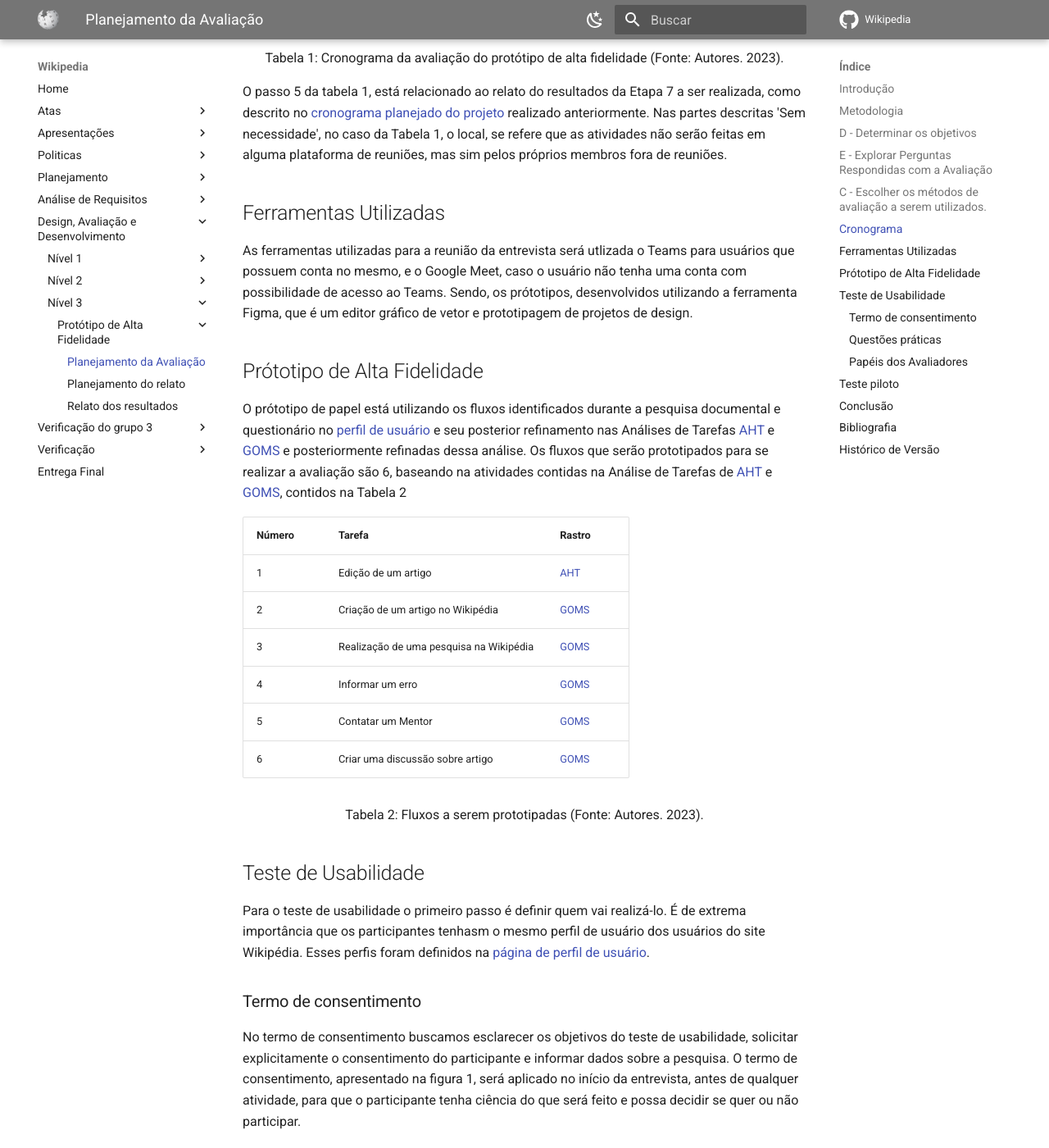
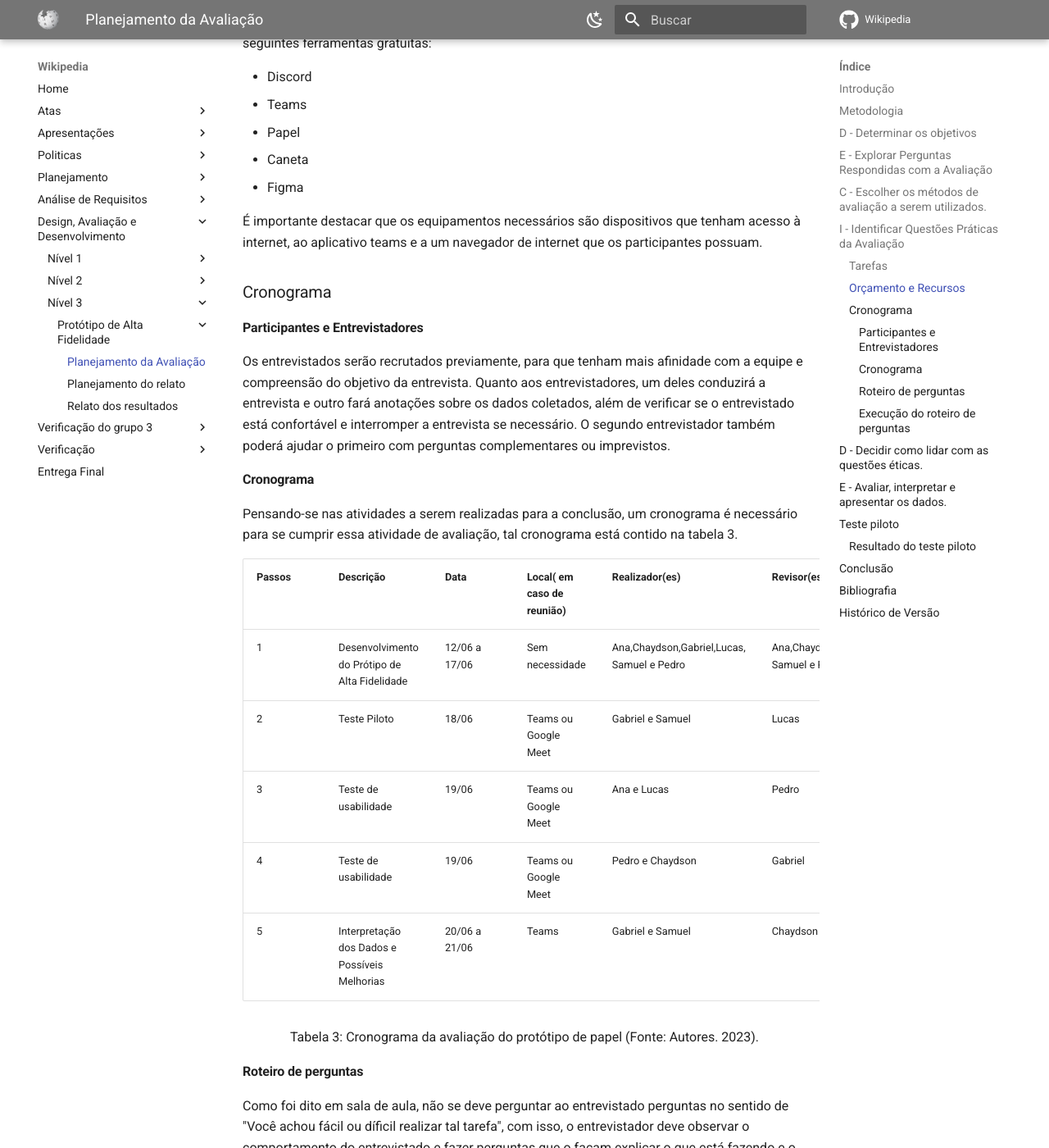
Before and after one commit to Interacao-Humano-Computador/2023.1-Wikipedia, an MkDocs documentation site: the page built from docs/design-avaliacao-desenvolvimento/nivel3/prototipoAltaFidelidade/planejamentoAvaliacaoPrototipoAltaFidelidade.md, in a window 1280 px wide and 1400 px high, scrolled down 2782 px. Shown: the whole window at 82% size. Built offline with MkDocs 1.6.1 and Material for MkDocs 9.7.7, drawn with Linux system fonts in a browser that asks for light colours; a script that is not in the unit is left out; comment, search, counter and statistics services are not loaded; some of the changed text lies outside the part shown.

Commit message:
adicionando correções

```diff
--- a/docs/design-avaliacao-desenvolvimento/nivel3/prototipoAltaFidelidade/planejamentoAvaliacaoPrototipoAltaFidelidade.md
+++ b/docs/design-avaliacao-desenvolvimento/nivel3/prototipoAltaFidelidade/planejamentoAvaliacaoPrototipoAltaFidelidade.md
@@ -12,14 +12,14 @@
 
 O planejamento seguirá o framework DECIDE, que consiste em seis etapas representadas pelas letras da palavra. A tabela 1 mostra o que cada letra significa.
 
-| Componente | Descrição                                                     |
-| :--------: | ------------------------------------------------------------- |
-|   **D**    | Determinar os objetivos da avaliação de IHC.                  |
-|   **E**    | Explorar perguntas a serem respondidas com a avaliação.       |
-|   **C**    | Escolher (Choose) os métodos de avaliação a serem utilizados. |
-|   **I**    | Identificar e administrar as questões práticas da avaliação.  |
-|   **D**    | Decidir como lidar com as questões éticas.                    |
-|   **E**    | Avaliar (Evaluate), interpretar e apresentar os dados.        |
+| Componente | Descrição                                                      |
+| :---------: | ---------------------------------------------------------------- |
+| **D** | Determinar os objetivos da avaliação de IHC.                   |
+| **E** | Explorar perguntas a serem respondidas com a avaliação.        |
+| **C** | Escolher (Choose) os métodos de avaliação a serem utilizados. |
+| **I** | Identificar e administrar as questões práticas da avaliação. |
+| **D** | Decidir como lidar com as questões éticas.                     |
+| **E** | Avaliar (Evaluate), interpretar e apresentar os dados.           |
 
 <div style="text-align: center">
     <p> Tabela 1: Framework DECIDE (Fonte:Barbosa, Silva, Silveira, et al. 2021).</p>
@@ -30,24 +30,17 @@
 O objetivo desta avaliação é compreender se aspectos do protótipo estão sendo bem implementados. Buscamos obter uma lista de feedback proveniente de usuários reais, com isso, iremos buscar responder as perguntas que foram elaboradas com base no livro da Simone(2021):
 
 - Avaliar a usabilidade do protótipo de alta fidelidade;
-
 - Identificar problemas na interação e interface.
 
 ## E - Explorar Perguntas Respondidas com a Avaliação
 
 O objetivo deste planejamento da avaliação é responder às seguintes perguntas, que foram elaboradas com base no livro da Simone(2021):
 
-- O usuário consegue operar o sistema?
-
-- Ele atinge seu objetivo? Com quanta eficiência? Em quanto tempo? Após cometer quantos erros?
-
-- Que parte da interface e da interação o deixa insatisfeito?
-
-- Que parte da interface o desmotiva a explorar novas funcionalidades?
-
-- Ele entende o que significa e para que serve cada elemento de interface?
-
-- Ele vai entender o que deve fazer em seguida?
+- Você encontrou alguma dificuldade ao realizar a tarefa solicitada?
+- Você encontrou alguma inconsistência ou erro na interface durante a tarefa solicitada?
+- Alguma sugestão de melhoria em relação à distribuição dos elementos na tela da tarefa solicitada?
+- Você acredita que a tarefa solicitada corresponde com ações reais feitas no site?
+- O protótipo apresentado foi de fácil utilização na tarefa solicitada?
 
 ## C - Escolher os métodos de avaliação a serem utilizados.
 
@@ -57,84 +50,84 @@
 
 Esse método foi escolhido porque permite obter muitas informações e fazer perguntas que exploram os objetivos dos usuários. Além disso, a entrevista deverá ser gravada e documentada no [relato](relatoPrototipoAltaFidelidade.md).
 
-## Cronograma
+------------------------------------------------------------------------
 
-Pensando-se nas atividades a serem realizadas para a conclusão, um cronograma é necessário para se cumprir essa atividade de avaliação, tal cronograma está contido na Tabela 1
+## I - Identificar Questões Práticas da Avaliação
+
+### Tarefas
+
+As tarefas que foram implementadas no prótotipo do papel e serão pedidas para o entrevistado realizar se encontram na tabela 2:
+
+| Número | Tarefa                                                                           |
+| ------ | -------------------------------------------------------------------------------- |
+| 1      | [Edição de um artigo](../../nivel2/prototipoDePapel/prototipos.md#editar-artigo)                             |
+| 2      | [Criação de um artigo no Wikipédia](../../nivel2/prototipoDePapel/prototipos.md#criar-um-artigo)             |
+| 3      | [Realização de uma pesquisa na Wikipédia](../../nivel2/prototipoDePapel/prototipos.md#realizar-uma-pesquisa) |
+| 4      | [Informar um erro](../../nivel2/prototipoDePapel/prototipos.md#informar-um-erro)                             |
+| 5      | [Contatar um Mentor](../../nivel2/prototipoDePapel/prototipos.md#contatar-mentor)                            |
+| 6      | [Criar uma discussão sobre artigo](../../nivel2/prototipoDePapel/prototipos.md#criar-discussão-sobre-artigo) |
+
+<div style="text-align: center">
+    <p> Tabela 2: Fluxos a serem realizados pelos entrevistados (Fonte: Autores. 2023).</p>
+</div>
+
+### Orçamento e Recursos
+
+Como o projeto da disciplina não possui fins lucrativos, não pode haver custos adicionais, como por exemplo sites pagos ou assinaturas para a realização da avaliação, portanto utilizamos as seguintes ferramentas gratuitas:
+
+- Discord
+- Teams
+- Papel
+- Caneta
+- Figma
+
+É importante destacar que os equipamentos necessários são dispositivos que tenham acesso à internet, ao aplicativo teams e a um navegador de internet que os participantes possuam.
+
+### Cronograma
+
+#### Participantes e Entrevistadores
+
+Os entrevistados serão recrutados previamente, para que tenham mais afinidade com a equipe e compreensão do objetivo da entrevista. Quanto aos entrevistadores, um deles conduzirá a entrevista e outro fará anotações sobre os dados coletados, além de verificar se o entrevistado está confortável e interromper a entrevista se necessário. O segundo entrevistador também poderá ajudar o primeiro com perguntas complementares ou imprevistos.
+
+#### Cronograma
+
+Pensando-se nas atividades a serem realizadas para a conclusão, um cronograma é necessário para se cumprir essa atividade de avaliação, tal cronograma está contido na tabela 3.
 
 | Passos | Descrição                                      | Data          | Local( em caso de reunião) | Realizador(es)                             | Revisor(es)                               |
 | ------ | ------------------------------------------------ | ------------- | --------------------------- | ------------------------------------------ | ----------------------------------------- |
-| 1      | Desenvolvimento do Prótipo de Alta Fidelidade | 12/06 a 17/06 | Sem necessidade             | Ana,Chaydson,Gabriel,Lucas, Samuel e Pedro | Ana,Chaydson,Gabriel,Lucas, Samuel e Pedr |
+| 1      | Desenvolvimento do Prótipo de Alta Fidelidade   | 12/06 a 17/06 | Sem necessidade             | Ana,Chaydson,Gabriel,Lucas, Samuel e Pedro | Ana,Chaydson,Gabriel,Lucas, Samuel e Pedr |
 | 2      | Teste Piloto                                     | 18/06         | Teams ou Google Meet        | Gabriel e Samuel                           | Lucas                                     |
-| 3      | Teste de usabilidade                          | 19/06         | Teams ou Google Meet        | Ana e Lucas                                | Pedro                                     |
-| 4      | Teste de usabilidade                          | 19/06         | Teams ou Google Meet        | Pedro e Chaydson                           | Gabriel                                   |
+| 3      | Teste de usabilidade                             | 19/06         | Teams ou Google Meet        | Ana e Lucas                                | Pedro                                     |
+| 4      | Teste de usabilidade                             | 19/06         | Teams ou Google Meet        | Pedro e Chaydson                           | Gabriel                                   |
 | 5      | Interpretação dos Dados e Possíveis Melhorias | 20/06 a 21/06 | Teams                       | Gabriel e Samuel                           | Chaydson e Lucas                          |
 
 <div style="text-align: center">
-    <p> Tabela 1: Cronograma da avaliação do protótipo de alta fidelidade (Fonte: Autores. 2023).</p>
+    <p> Tabela 3: Cronograma da avaliação do protótipo de papel (Fonte: Autores. 2023).</p>
 </div>
 
-O passo 5 da tabela 1, está relacionado ao relato do resultados da Etapa 7 a ser realizada, como descrito no [cronograma planejado do projeto](../../../planejamento/cronogramaPlanejado.md) realizado anteriormente. Nas partes descritas 'Sem necessidade', no caso da Tabela 1, o local, se refere que as atividades não serão feitas em alguma plataforma de reuniões, mas sim pelos próprios membros fora de reuniões.
+#### Roteiro de perguntas
 
-## Ferramentas Utilizadas
+Como foi dito em sala de aula, não se deve perguntar ao entrevistado perguntas no sentido de "Você achou fácil ou díficil realizar tal tarefa", com isso, o entrevistador deve observar o comportamento do entrevistado e fazer perguntas que o façam explicar o que está fazendo e o porquê de estar fazendo, com o objetivo de responder as [perguntas](#e-explorar-perguntas-respondidas-com-a-avaliacao) definidas.
 
-As ferramentas utilizadas para a reunião da entrevista será utlizada o Teams para usuários que possuem conta no mesmo, e o Google Meet, caso o usuário não tenha uma conta com possibilidade de acesso ao Teams. Sendo, os prótotipos, desenvolvidos utilizando a ferramenta Figma, que é um editor gráfico de vetor e prototipagem de projetos de design.
+#### Execução do roteiro de perguntas
 
-## Prótotipo de Alta Fidelidade
+O usuário receberá uma tarefa indicada e deverá realizá-la seguindo as orientações do entrevistador sobre o protótipo de papel.
 
-O prótotipo de papel está utilizando os fluxos identificados durante a pesquisa documental e questionário no [perfil de usuário](../../../analise-de-requisitos/perfilDeUsuario.md) e seu posterior refinamento nas Análises de Tarefas [AHT](../../../analise-de-requisitos/aht.md) e [GOMS](../../../analise-de-requisitos/goms.md) e posteriormente refinadas dessa análise. Os fluxos que serão prototipados para se realizar a avaliação são 6, baseando na atividades contidas na Análise de Tarefas de [AHT](../../../analise-de-requisitos/aht.md) e [GOMS](../../../analise-de-requisitos/goms.md), contidos na Tabela 2
+## D - Decidir como lidar com as questões éticas.
 
-| Número | Tarefa                                     | Rastro                                      |
-| ------- | ------------------------------------------ | ------------------------------------------- |
-| 1       | Edição de um artigo                      | [AHT](../../../analise-de-requisitos/aht.md)   |
-| 2       | Criação de um artigo no Wikipédia       | [GOMS](../../../analise-de-requisitos/goms.md) |
-| 3       | Realização de uma pesquisa na Wikipédia | [GOMS](../../../analise-de-requisitos/goms.md) |
-| 4       | Informar um erro                           | [GOMS](../../../analise-de-requisitos/goms.md) |
-| 5       | Contatar um Mentor                         | [GOMS](../../../analise-de-requisitos/goms.md) |
-| 6       | Criar uma discussão sobre artigo          | [GOMS](../../../analise-de-requisitos/goms.md) |
+No [Termo de Consentimento](../../../images/termoConsentimento.png) buscamos esclarecer os objetivos do teste de usabilidade, solicitar explicitamente o consentimento do participante e informar dados sobre a pesquisa. O termo de consentimento, apresentado na figura 1, será aplicado no início da entrevista, antes de qualquer atividade, para que o participante tenha ciência do que será feito e possa decidir se quer ou não participar.
 
-<div style="text-align: center">
-    <p> Tabela 2: Fluxos a serem prototipadas (Fonte: Autores. 2023).</p>
-</div>
+## E - Avaliar, interpretar e apresentar os dados.
 
-## Teste de Usabilidade
+Depois de fazer a avaliação, os dados serão documentados e analisados, considerando o contexto em que foram coletados, verificando se são confiáveis e representativos da população de usuários do site.
 
-Para o teste de usabilidade o primeiro passo é definir quem vai realizá-lo. É de extrema importância que os participantes tenhasm o mesmo perfil de usuário dos usuários do site Wikipédia. Esses perfis foram definidos na [página de perfil de usuário](../../../analise-de-requisitos/perfilDeUsuario.md).
-
-### Termo de consentimento
-
-No termo de consentimento buscamos esclarecer os objetivos do teste de usabilidade, solicitar explicitamente o consentimento do participante e informar dados sobre a pesquisa. O termo de consentimento, apresentado na figura 1, será aplicado no início da entrevista, antes de qualquer atividade, para que o participante tenha ciência do que será feito e possa decidir se quer ou não participar.
-
-![Termo de Consentimento](../../../images/termoConsentimento.png)
-
-<div style="text-align: center">
-<p>Figura 1: Termo de Consentimento, versão 1.(Fonte: Autores. 2023).</p>
-</div>
-
-### Questões práticas
-
-A preparação para a avaliação consiste em:
-
-- Definir tarefas para os participantes executarem
-- Definir o perfil dos participantes e recrutá-los
-- Preparar material para observar e registrar o teste
-- Executar um teste piloto
-
-As seguintes subseções apresentam o planejamento prático das atividades.
-
-Antes de iniciar a coleta de dados, o avaliador deve preparar o material de apoio, que consiste nos seguintes documentos:
-
-- Termo de consentimento (duas vias, uma para o avaliador e uma para o participante)
-- Especificação das tarefas e orientações para o usuário (apenas uma via)
-
-Antes de iniciar a avaliação, o avaliador deve deixar claro para o usuário o que é o protótipo, podendo utilizar o texto abaixo como contextualização.
-
-Um protótipo de alta fidelidade apresenta elementos e materiais que serão encontrados na versão final de um produto, assemelhando-se bastante ao produto final. A utilização de protótipos facilita a comunicação entre os membros da equipe e os stakeholders, além de auxiliar a equipe de desenvolvimento a tomar decisões de design.
-
-### Papéis dos Avaliadores
-
-Durante o teste, um membro do grupo exercerá o papel de avaliador. Ele ficará responsável por observar os comportamentos, comunicação não verbal e respostas do entrevistado, enquanto conduz a entrevista. Outro membro será responsável por explicar como será conduzido o teste de usabilidade e ajudar o participante no que precisar.
+Isso inclui registrar os problemas e dificuldades encontrados na interação, que podem ser de usabilidade, funcionalidade ou desempenho. Para cada problema, serão registrados a descrição, a classificação da usabilidade afetada, as sugestões de melhoria, o feedback do usuário e as observações gerais sobre a entrevista.
 
 ## Teste piloto
+
+Segundo Simone (2021): "O objetivo desse teste é avaliar o próprio planejamento, e analisar se a avaliação, tal como planejada, produz os dados necessários para responder a questões e objetivos do estudo. O avaliador deve conduzir o teste-piloto como se fosse uma sessão normal de avaliação. Dessa forma, ele tem oportunidade de verificar se a linguagem nas explicações e nos materiais fornecidos é clara e objetiva, e se esses materiais contêm informações adequadas e suficientes para orientar o participante durante a avaliação."
+
+### Resultado do teste piloto
 
 No Video 1, encontra-se a gravação do teste piloto realizado pelos membros Gabriel e Samuel. A tabela 3 descreve os detalhes do teste piloto. No qual, após realizado não foi identificado nada que possa alterar os resultados.
 
@@ -156,7 +149,7 @@
 
 ## Histórico de Versão
 
-| Versão | Data       | Descrição            | Autor(es)            | Revisor(es) |
-| ------- | ---------- | ---------------------- | -------------------- | ----------- |
-| 1.0     | 12/06/2023 | Criação do documento | Ana e Chaydson | Pedro e Samuel       |
-| 1.1     | 05/07/2023 | Corrigindo o DECIDE | Ana e Chaydson |        |
+| Versão | Data       | Descrição            | Autor(es)      | Revisor(es)    |
+| ------- | ---------- | ---------------------- | -------------- | -------------- |
+| 1.0     | 12/06/2023 | Criação do documento | Ana e Chaydson | Pedro e Samuel |
+| 1.1     | 05/07/2023 | Corrigindo o DECIDE    | Ana e Chaydson |                |
```
Also changed, not shown: other parts of docs/design-avaliacao-desenvolvimento/nivel3/prototipoAltaFidelidade/planejamentoAvaliacaoPrototipoAltaFidelidade.md (+1 -1 lines).
